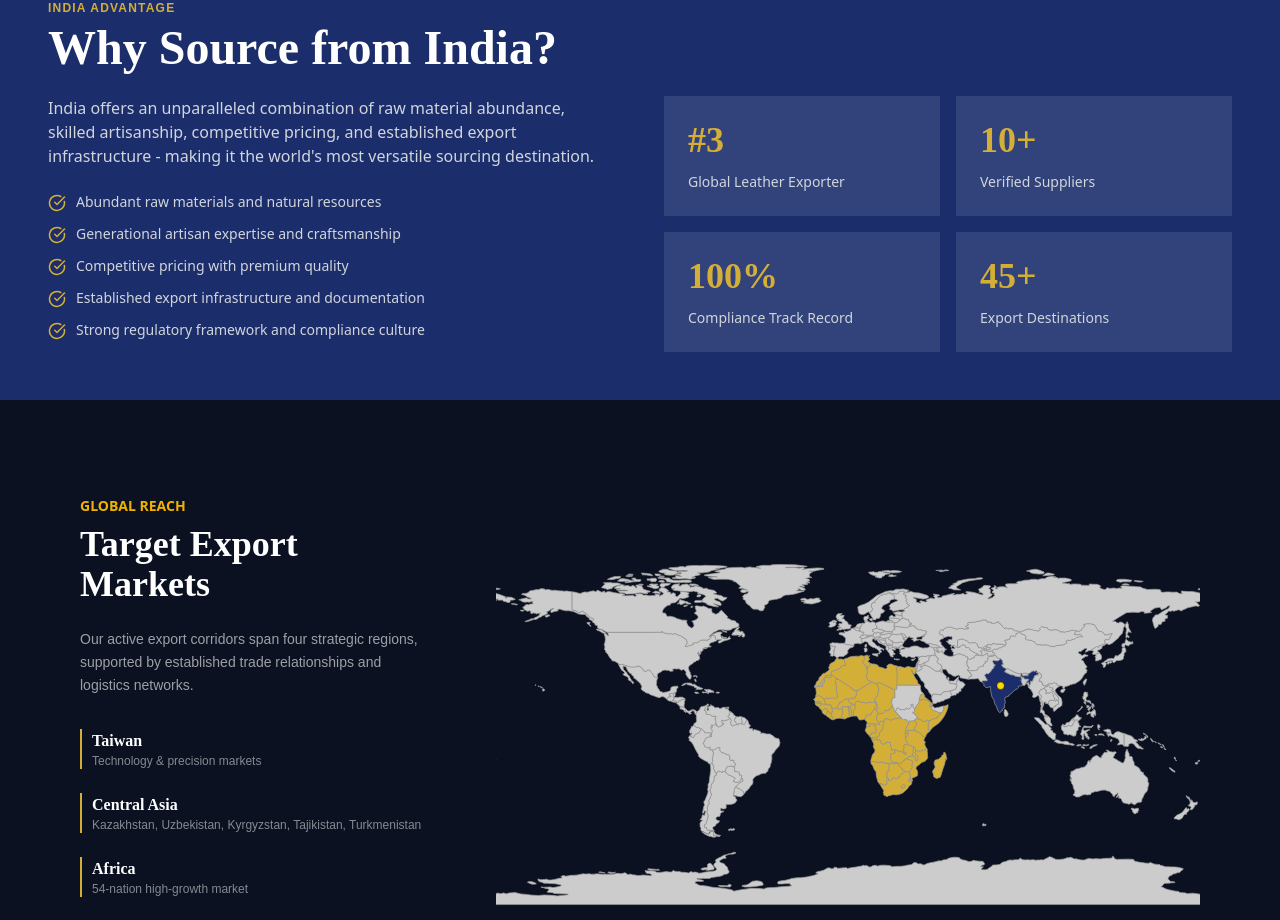
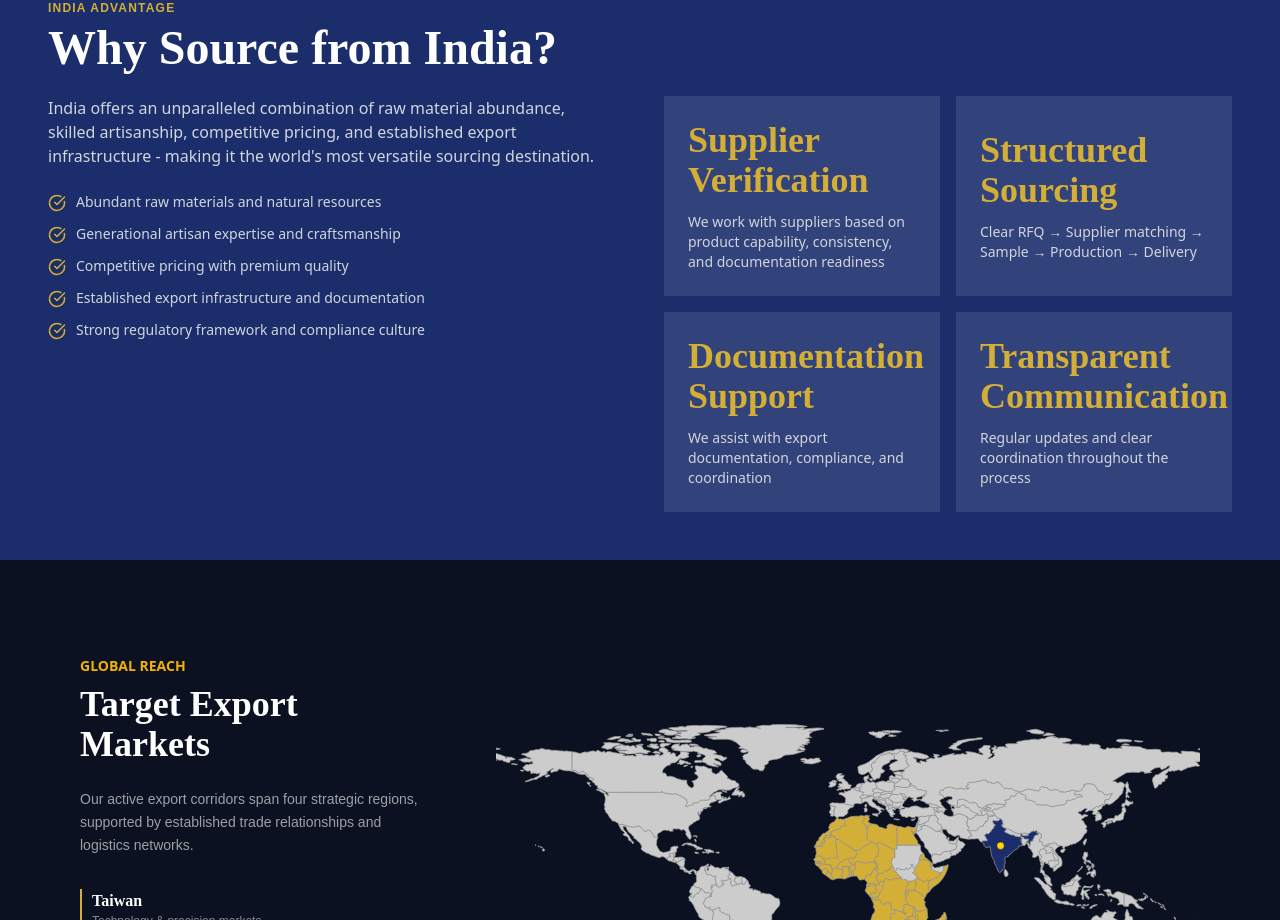
Before and after one commit to anoor244/zavora-tradeaxis, a Next.js app: page / in a window 1280 px wide. Shown: the part 3200-4120 px from the top of the page. Built offline with nearby package versions, Linux system fonts and the light colour scheme.

Commit message:
Amended to an honest trustable statements

```diff
--- a/components/home-components/IndiaAdvantageSection.tsx
+++ b/components/home-components/IndiaAdvantageSection.tsx
@@ -12,10 +12,10 @@ const bulletPoints: string[] = [
 ];
 
 const stats: Stat[] = [
-  { value: '#3', label: 'Global Leather Exporter' },
-  { value: '10+', label: 'Verified Suppliers' },
-  { value: '100%', label: 'Compliance Track Record' },
-  { value: '45+', label: 'Export Destinations' },
+  { value: 'Supplier Verification', label: 'We work with suppliers based on product capability, consistency, and documentation readiness' },
+  { value: 'Structured Sourcing', label: 'Clear RFQ → Supplier matching → Sample → Production → Delivery' },
+  { value: 'Documentation Support', label: 'We assist with export documentation, compliance, and coordination' },
+  { value: 'Transparent Communication', label: 'Regular updates and clear coordination throughout the process' },
 ];
 
 export default function IndiaAdvantageSection() {
```
